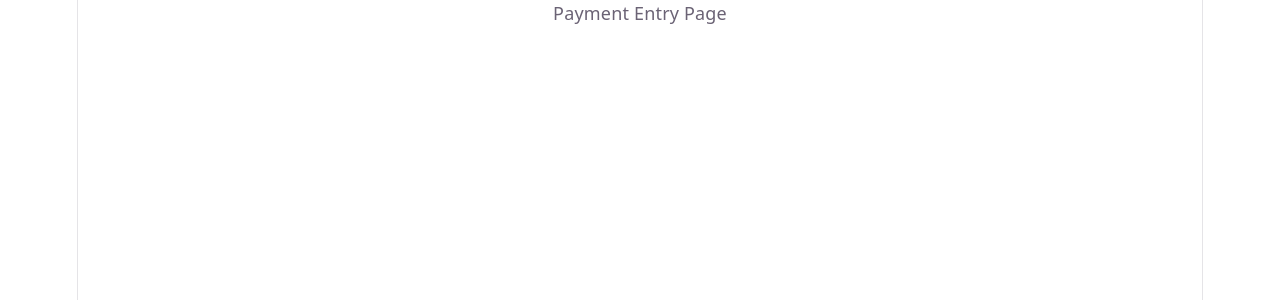
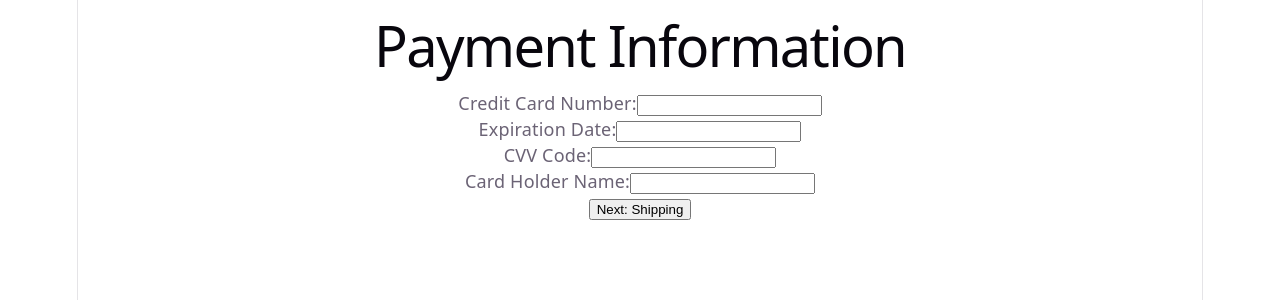
Before and after one commit to baqer-issa/enterprise_project, a React (Vite) app: page /purchase/paymentEntry in a window 1280 px wide. Shown: the top 300 px of the page. Built offline with nearby package versions, Linux system fonts and the light colour scheme.

Commit message:
payment and shipping entry added

```diff
--- a/src/components/PaymentEntry.jsx
+++ b/src/components/PaymentEntry.jsx
@@ -1,3 +1,58 @@
-export default function PaymentEntry() {
-    return <div>Payment Entry Page</div>;
-}
+import React, { useState } from "react";
+import { useLocation, useNavigate } from "react-router-dom";
+
+const PaymentEntry = () => {
+  const location = useLocation();
+  const navigate = useNavigate();
+
+  // Safely initialize state with optional chaining and a fallback object
+  const [order, setOrder] = useState(location.state?.order || {
+    buyQuantity: [0, 0, 0, 0, 0],
+    credit_card_number: '',
+    expir_date: '',
+    cvvCode: '',
+    card_holder_name: '',
+    name: '',
+    addressLine1: '',
+    addressLine2: '',
+    city: '',
+    state: '',
+    zip: ''
+  });
+
+  const handleSubmit = (e) => {
+    e.preventDefault();
+    navigate('/purchase/shippingEntry', { state: { order: order } });
+  };
+
+  const handleChange = (e) => {
+    setOrder({ ...order, [e.target.name]: e.target.value });
+  };
+
+  return (
+    <div>
+      <h1>Payment Information</h1>
+      <form onSubmit={handleSubmit}>
+        <label>Credit Card Number:</label>
+        <input type="text" name="credit_card_number" required onChange={handleChange} value={order.credit_card_number} />
+        <br />
+
+        <label>Expiration Date:</label>
+        <input type="text" name="expir_date" required onChange={handleChange} value={order.expir_date} />
+        <br />
+
+        <label>CVV Code:</label>
+        <input type="text" name="cvvCode" required onChange={handleChange} value={order.cvvCode} />
+        <br />
+
+        <label>Card Holder Name:</label>
+        <input type="text" name="card_holder_name" required onChange={handleChange} value={order.card_holder_name} />
+        <br />
+
+        <button type="submit" className="button">Next: Shipping</button>
+      </form>
+    </div>
+  );
+};
+
+export default PaymentEntry;
--- a/src/components/ShippingEntry.jsx
+++ b/src/components/ShippingEntry.jsx
@@ -1,3 +1,65 @@
-export default function ShippingEntry() {
-    return <div>Shipping Entry Page</div>;
-}
+import React, { useState } from "react";
+import { useLocation, useNavigate } from "react-router-dom";
+
+const ShippingEntry = () => {
+  const location = useLocation();
+  const navigate = useNavigate();
+
+  const [order, setOrder] = useState(location.state?.order || {
+    buyQuantity: [0, 0, 0, 0, 0],
+    credit_card_number: '',
+    expir_date: '',
+    cvvCode: '',
+    card_holder_name: '',
+    name: '',
+    addressLine1: '',
+    addressLine2: '',
+    city: '',
+    state: '',
+    zip: ''
+  });
+
+  const handleSubmit = (e) => {
+    e.preventDefault();
+    navigate('/purchase/viewOrder', { state: { order: order } });
+  };
+
+  const handleChange = (e) => {
+    setOrder({ ...order, [e.target.name]: e.target.value });
+  };
+
+  return (
+    <div>
+      <h1>Shipping Details</h1>
+      <form onSubmit={handleSubmit}>
+        <label>Name:</label>
+        <input type="text" name="name" required onChange={handleChange} value={order.name} />
+        <br />
+
+        <label>Address Line 1:</label>
+        <input type="text" name="addressLine1" required onChange={handleChange} value={order.addressLine1} />
+        <br />
+
+        <label>Address Line 2:</label>
+        <input type="text" name="addressLine2" onChange={handleChange} value={order.addressLine2} />
+        <br />
+
+        <label>City:</label>
+        <input type="text" name="city" required onChange={handleChange} value={order.city} />
+        <br />
+
+        <label>State:</label>
+        <input type="text" name="state" required onChange={handleChange} value={order.state} />
+        <br />
+
+        <label>Zip:</label>
+        <input type="text" name="zip" required onChange={handleChange} value={order.zip} />
+        <br />
+
+        <button type="submit" className="button">Review Order</button>
+      </form>
+    </div>
+  );
+};
+
+export default ShippingEntry;
```
